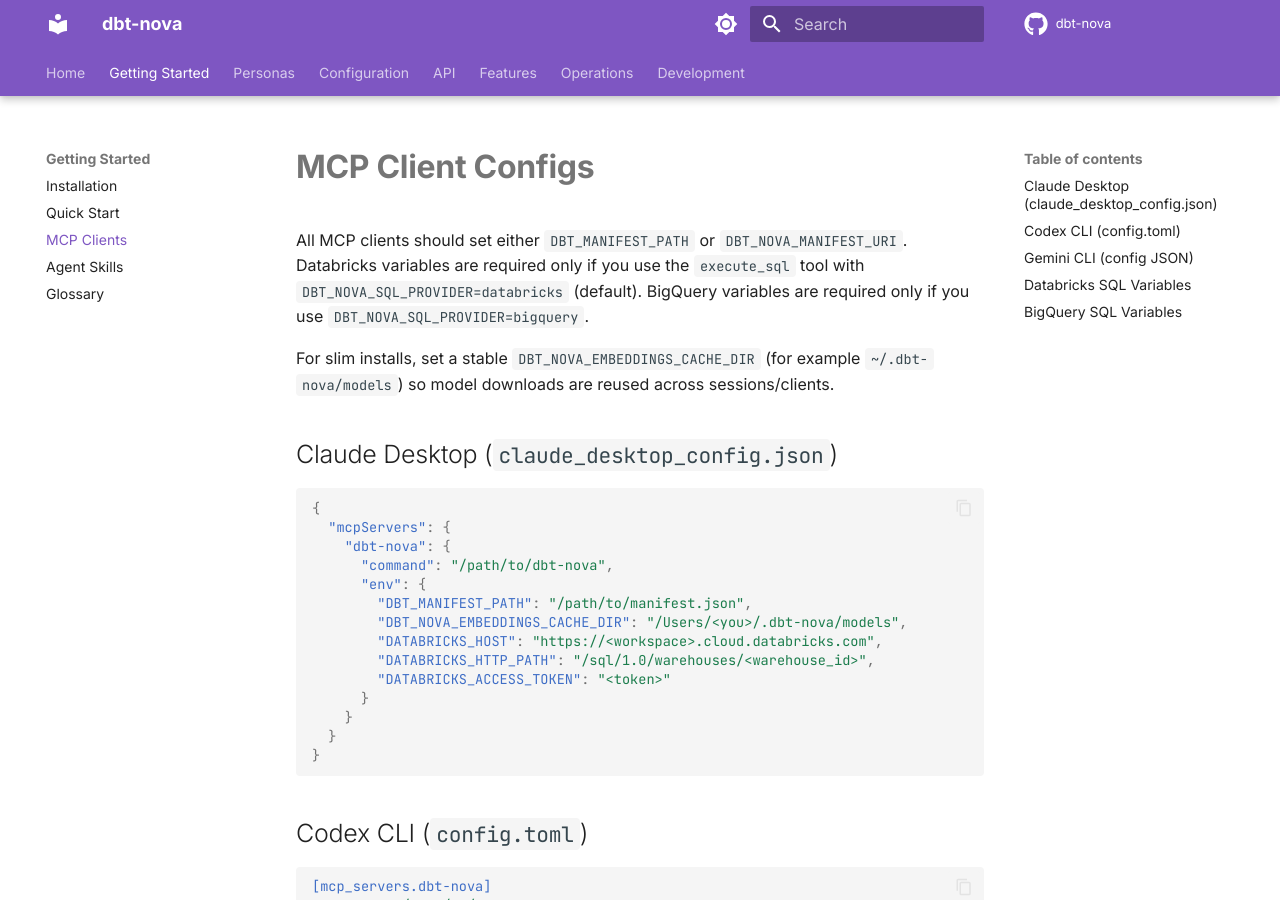
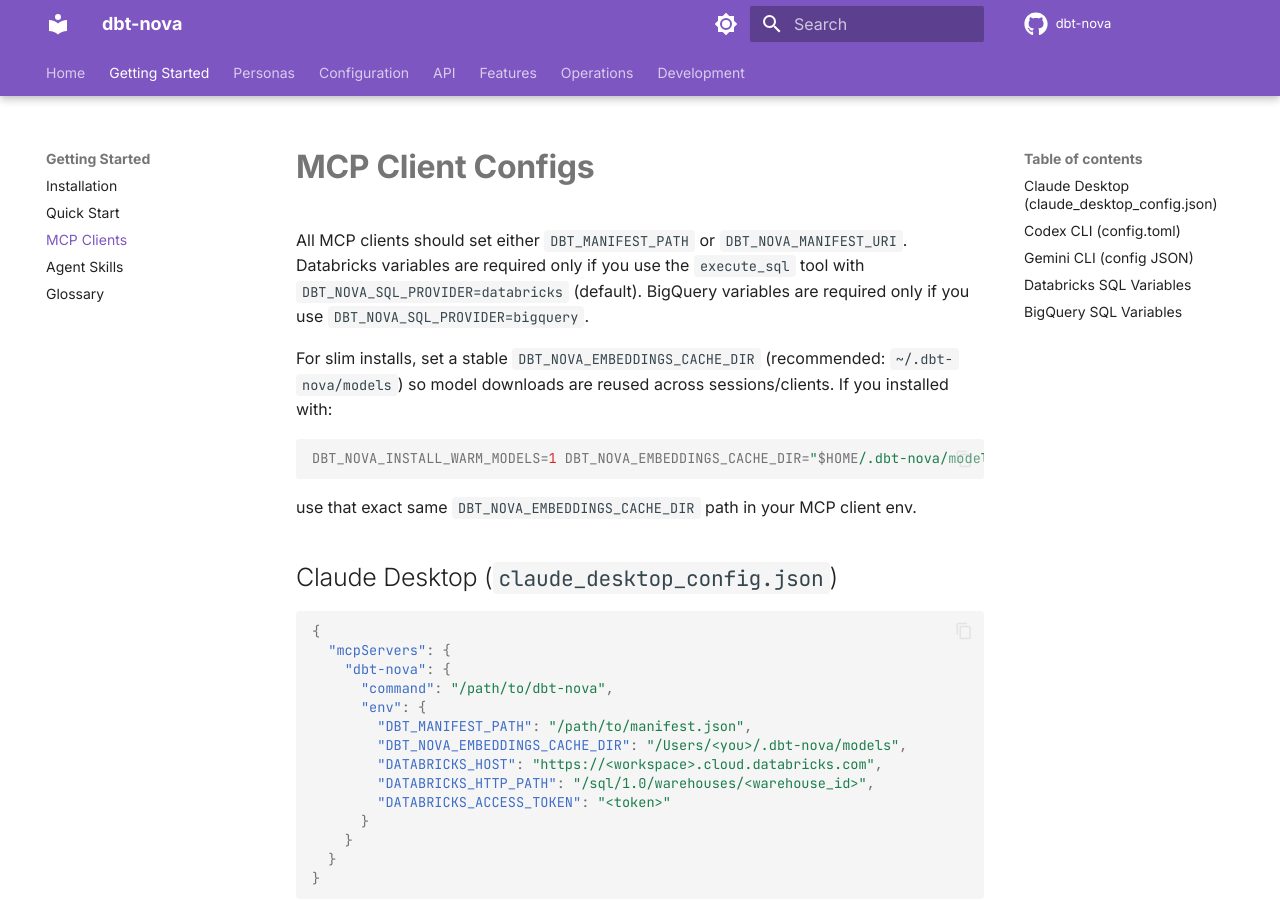
Before and after one commit to joe-broadhead/dbt-nova, an MkDocs documentation site: the page built from docs/getting-started/mcp-clients.md, in a window 1280 px wide and 900 px high. Built offline with MkDocs 1.6.1 and Material for MkDocs 9.7.7, drawn with Linux system fonts in a browser that asks for light colours; comment, search, counter and statistics services are not loaded.

Commit message:
docs: clarify MCP embeddings cache path for slim installs

````diff
--- a/docs/getting-started/mcp-clients.md
+++ b/docs/getting-started/mcp-clients.md
@@ -5,8 +5,15 @@
 `DBT_NOVA_SQL_PROVIDER=databricks` (default).
 BigQuery variables are required only if you use `DBT_NOVA_SQL_PROVIDER=bigquery`.
 
-For slim installs, set a stable `DBT_NOVA_EMBEDDINGS_CACHE_DIR` (for example
+For slim installs, set a stable `DBT_NOVA_EMBEDDINGS_CACHE_DIR` (recommended:
 `~/.dbt-nova/models`) so model downloads are reused across sessions/clients.
+If you installed with:
+
+```bash
+DBT_NOVA_INSTALL_WARM_MODELS=1 DBT_NOVA_EMBEDDINGS_CACHE_DIR="$HOME/.dbt-nova/models"
+```
+
+use that exact same `DBT_NOVA_EMBEDDINGS_CACHE_DIR` path in your MCP client env.
 
 ## Claude Desktop (`claude_desktop_config.json`)
 
````
Also changed, not shown: README.md (+8 -1 lines), docs/getting-started/quickstart.md (+2 -0 lines).
